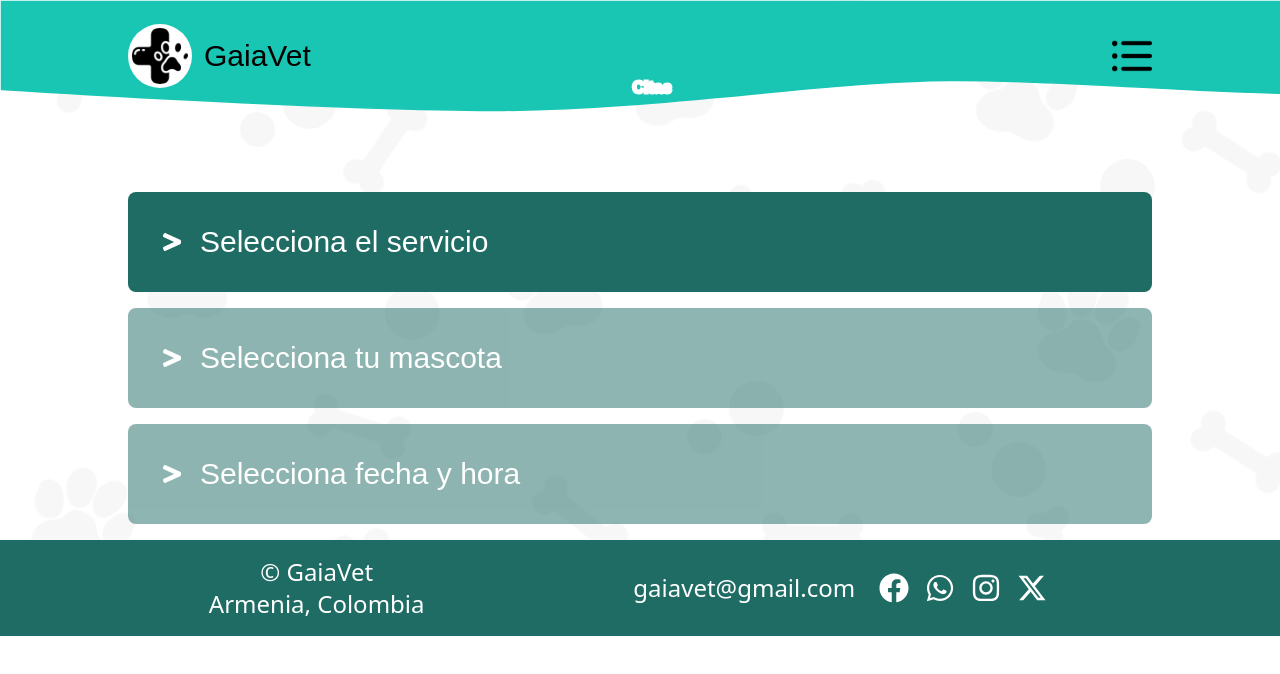
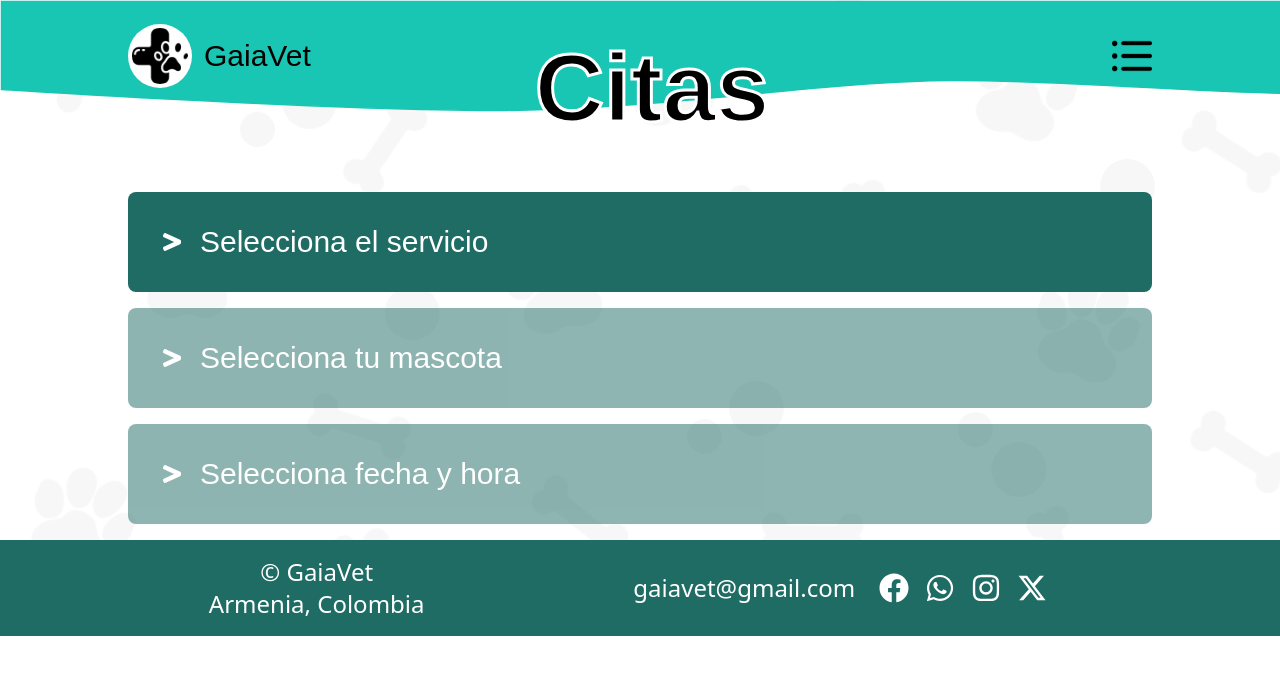
Before and after one commit to santiagocastano589/GaiaVet, a React (Vite) app: page /citas in a window 1280 px wide. Shown: the top 674 px of the page. Built offline with nearby package versions, Linux system fonts and the light colour scheme; a web font is replaced by a local one; what tailwindcss-animated would draw is missing.

Commit message:
se juntan las ramas Daniel, Santiagocn y Gomez en develop

```diff
--- a/src/Components/Pages/Citas2/Citas2.jsx
+++ b/src/Components/Pages/Citas2/Citas2.jsx
@@ -92,7 +92,7 @@ export const Citas2 = () => {
 
   return (
     <>
-      <Header title={'Citas'} />
+      <Header title={'Citas'} classN='text-8xl'/>
 
       <div className='pt-48 w-screen h-auto'>
         <div className='w-full flex justify-center'>
```
